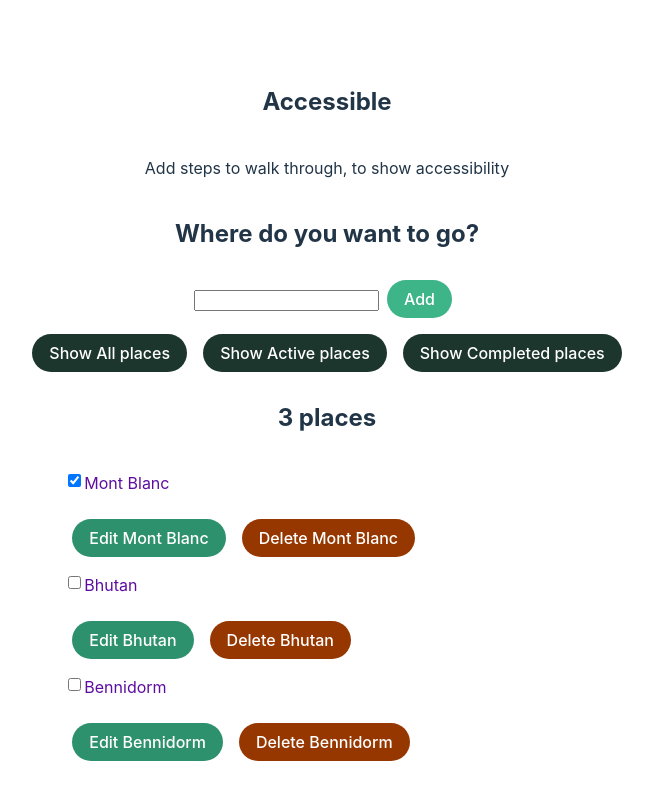
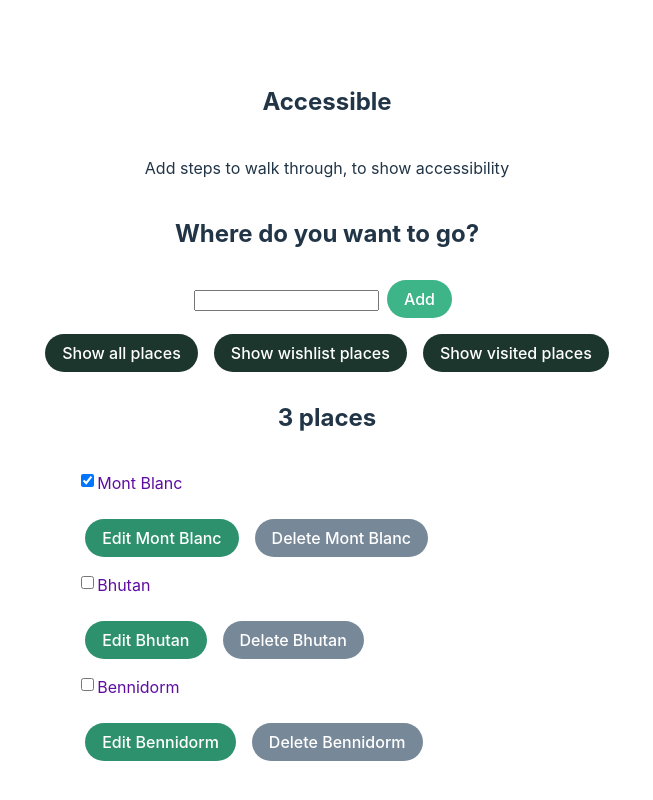
Before and after one commit to Jade-ux/accessibility-learning, a React (Vite) app in the folder places-to-go/: page / in a window 1280 px wide. Shown: the top 800 px of the page, without its empty margins (313-966 px from the left). Built offline with nearby package versions, Linux system fonts and the light colour scheme.

Commit message:
renames filters

```diff
--- a/places-to-go/src/components/Accessible.tsx
+++ b/places-to-go/src/components/Accessible.tsx
@@ -14,11 +14,10 @@ function usePrevious(value) {
   return ref.current;
 }
 
-// change completed to visited
 const FILTER_MAP = {
-  All: () => true,
-  Active: (place: Place) => !place.completed,
-  Completed: (place: Place) => place.completed,
+  all: () => true,
+  wishlist: (place: Place) => !place.completed,
+  visited: (place: Place) => place.completed,
 };
 
 const FILTER_NAMES = Object.keys(FILTER_MAP);
@@ -35,7 +34,7 @@ interface AccessibleProps {
 
 export function Accessible(props: AccessibleProps) {
   const [places, setPlaces] = useState(props.places);
-  const [filter, setFilter] = useState("All");
+  const [filter, setFilter] = useState("all");
 
   function togglePlaceCompleted(id: string) {
     const updatedPlaces = places.map((place) => {
@@ -94,7 +93,7 @@ export function Accessible(props: AccessibleProps) {
     setPlaces([...places, newPlace]);
   }
 
-  const headingNoun = `${placeList?.length > 1 ? "places" : "place"}`;
+  const headingNoun = `${placeList?.length === 1 ? "place" : "places"}`;
   const headingText = `${placeList.length} ${headingNoun}`;
 
   const listHeadingRef = useRef<HTMLHeadingElement>(null);
--- a/places-to-go/src/index.css
+++ b/places-to-go/src/index.css
@@ -104,7 +104,7 @@ li {
 }
 
 .place-delete-btn {
-  background-color: #963700;
+  background-color: #778899;
   color: #ffffff;
 }
 
```
